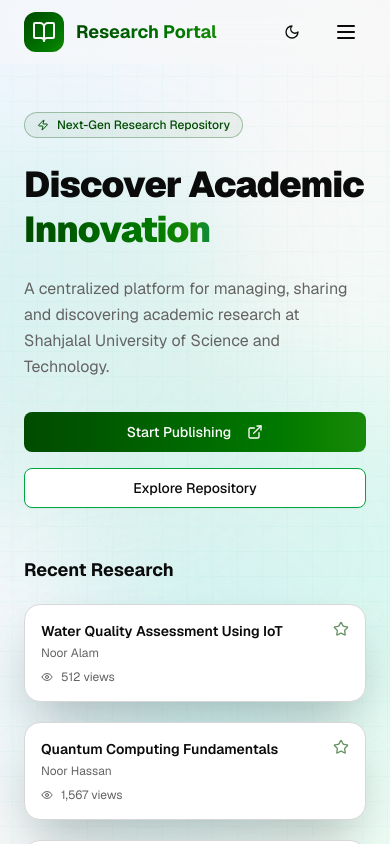
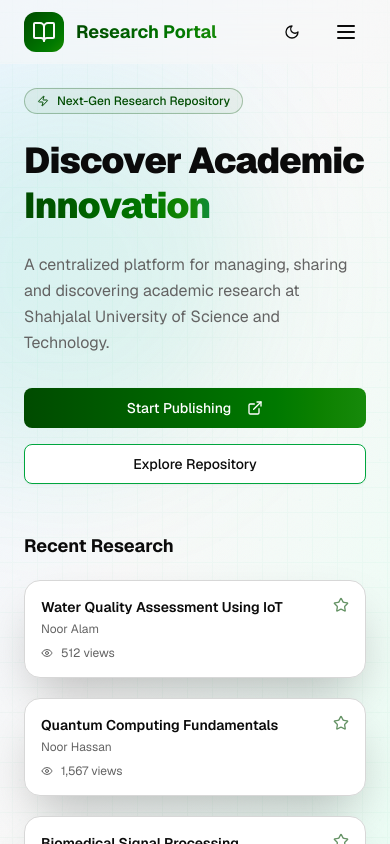
Before and after one commit to sazid-zero/Centralized-Thesis-Repository-System, a Next.js app: page / in a window 390 px wide. Shown: the top 844 px of the page. Built offline with nearby package versions, Linux system fonts and the light colour scheme.

Commit message:
front-end update

```diff
--- a/app/page.tsx
+++ b/app/page.tsx
@@ -276,7 +276,7 @@ export default function Home() {
 
             <section
                 ref={heroRef}
-                className="fixed lg:top-24 top-16 left-0 right-0 min-h-[calc(100vh-4rem)] z-30 flex flex-col lg:flex-row lg:gap-12"
+                className="sm:fixed lg:top-24 top-16 left-0 right-0 min-h-[calc(100vh-4rem)] z-30 flex flex-col lg:flex-row lg:gap-12 sm:mt-0 mt-10"
                 style={{
                     pointerEvents: isHeroInteractive ? "auto" : "none",
                 }}
```
